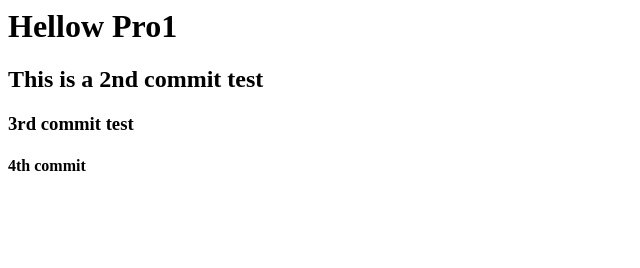
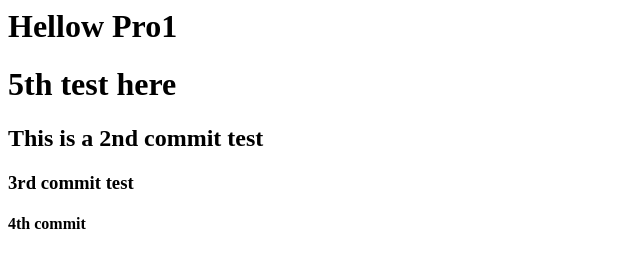
Before and after one commit to bc20git01/vscodetest1, a plain HTML site: page index.html in a window 1280 px wide. Shown: the whole page, without its empty margins (0-640 px from the left). Drawn offline with Linux system fonts and the light colour scheme.

Commit message:
5th commit test message

```diff
--- a/index.html
+++ b/index.html
@@ -1,4 +1,5 @@
 <h1>Hellow Pro1</h1>
+<h1>5th test here</h1>
 
 <h2>This is a 2nd commit test</h2>
 <h3>3rd commit test</h3>
```
